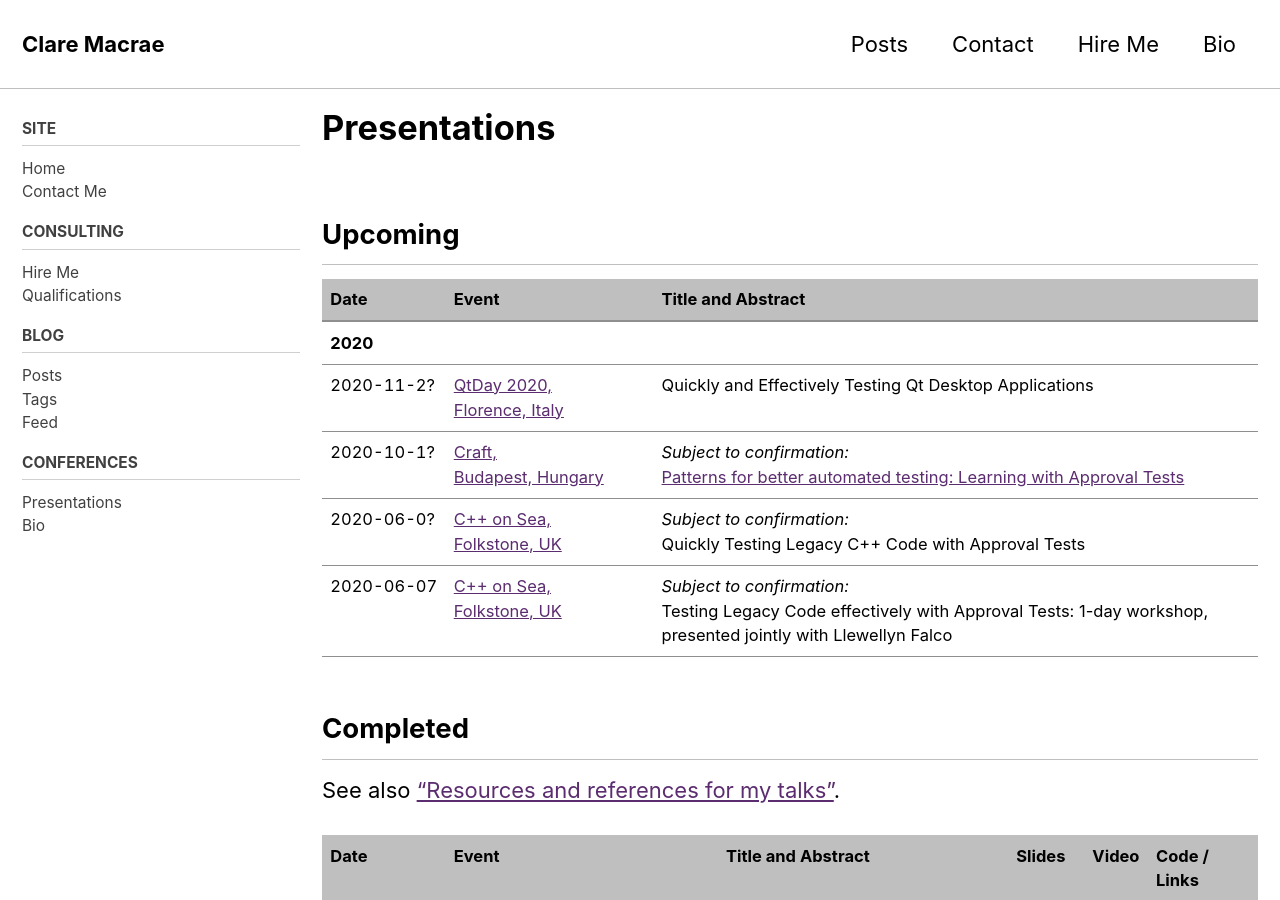
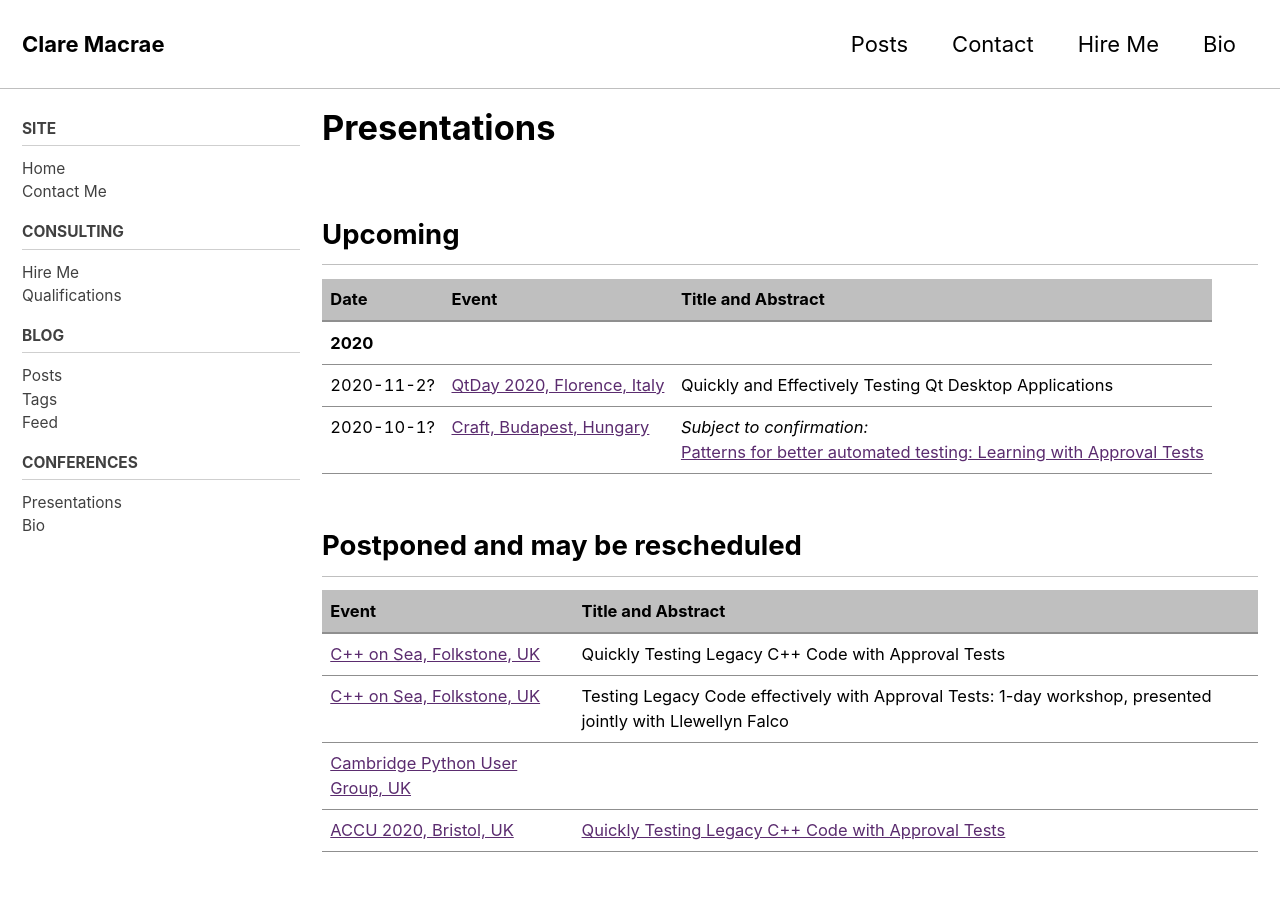
Before and after one commit to claremacrae/claremacrae.github.io, a Jekyll site: the page built from conferences/presentations.md, in a window 1280 px wide and 900 px high. Built offline with Jekyll 4.4.1, drawn with Linux system fonts in a browser that asks for light colours; cached includes are drawn as plain includes; nearby versions of some CDN libraries.

Commit message:
C++ on Sea now postponed... Add a new table, 'Postponed and may be rescheduled'

```diff
--- a/conferences/presentations.md
+++ b/conferences/presentations.md
@@ -13,14 +13,15 @@ read_time: false
 | **2020** | &nbsp; | &nbsp; |
 | <span class="text-tabular-dates">2020-11-2?</span> | [QtDay 2020, Florence,&nbsp;Italy](https://www.qtday.it/) | Quickly and Effectively Testing Qt Desktop Applications |
 | <span class="text-tabular-dates">2020-10-1?</span> | [Craft, Budapest,&nbsp;Hungary](https://craft-conf.com) | _Subject to confirmation:_<br>[Patterns for better automated testing: Learning with Approval Tests](https://craft-conf.com/speaker/ClareMacrae) |
-| <span class="text-tabular-dates">2020-06-0?</span> | [C++ on Sea, Folkstone,&nbsp;UK](https://cpponsea.uk/) | _Subject to confirmation:_<br>Quickly Testing Legacy C++ Code with Approval Tests |
-| <span class="text-tabular-dates">2020-06-07</span> | [C++ on Sea, Folkstone,&nbsp;UK](https://cpponsea.uk/) | _Subject to confirmation:_<br>Testing Legacy Code effectively with Approval Tests: 1-day workshop, presented jointly with Llewellyn Falco |
 
-<!--
-Cancelled - or Postponed, no new date confirmed:
-| <span class="text-tabular-dates">2020-05-05</span> | [Cambridge Python User Group, UK](https://www.meetup.com/CamPUG/) | &nbsp; |
-| <span class="text-tabular-dates">2020-03-26</span> | [ACCU 2020, Bristol,&nbsp;UK](https://conference.accu.org/) | [Quickly Testing Legacy C++ Code with Approval Tests](https://flame.firebird.systems/archer-yates/ACCU2020/MyProgrammes#Entry.ItemPage.8453.0.EntryDefinition.b8efce33-2c84-4290-ba65-991a03ef305d) |
--->
+## Postponed and may be rescheduled
+
+| Event | Title and Abstract |
+| ----- | ------------------ |
+| [C++ on Sea, Folkstone,&nbsp;UK](https://cpponsea.uk/) | Quickly Testing Legacy C++ Code with Approval Tests |
+| [C++ on Sea, Folkstone,&nbsp;UK](https://cpponsea.uk/) | Testing Legacy Code effectively with Approval Tests: 1-day workshop, presented jointly with Llewellyn Falco |
+| [Cambridge Python User Group, UK](https://www.meetup.com/CamPUG/) | &nbsp; |
+| [ACCU 2020, Bristol,&nbsp;UK](https://conference.accu.org/) | [Quickly Testing Legacy C++ Code with Approval Tests](https://flame.firebird.systems/archer-yates/ACCU2020/MyProgrammes#Entry.ItemPage.8453.0.EntryDefinition.b8efce33-2c84-4290-ba65-991a03ef305d) |
 
 ## Completed
 
```
